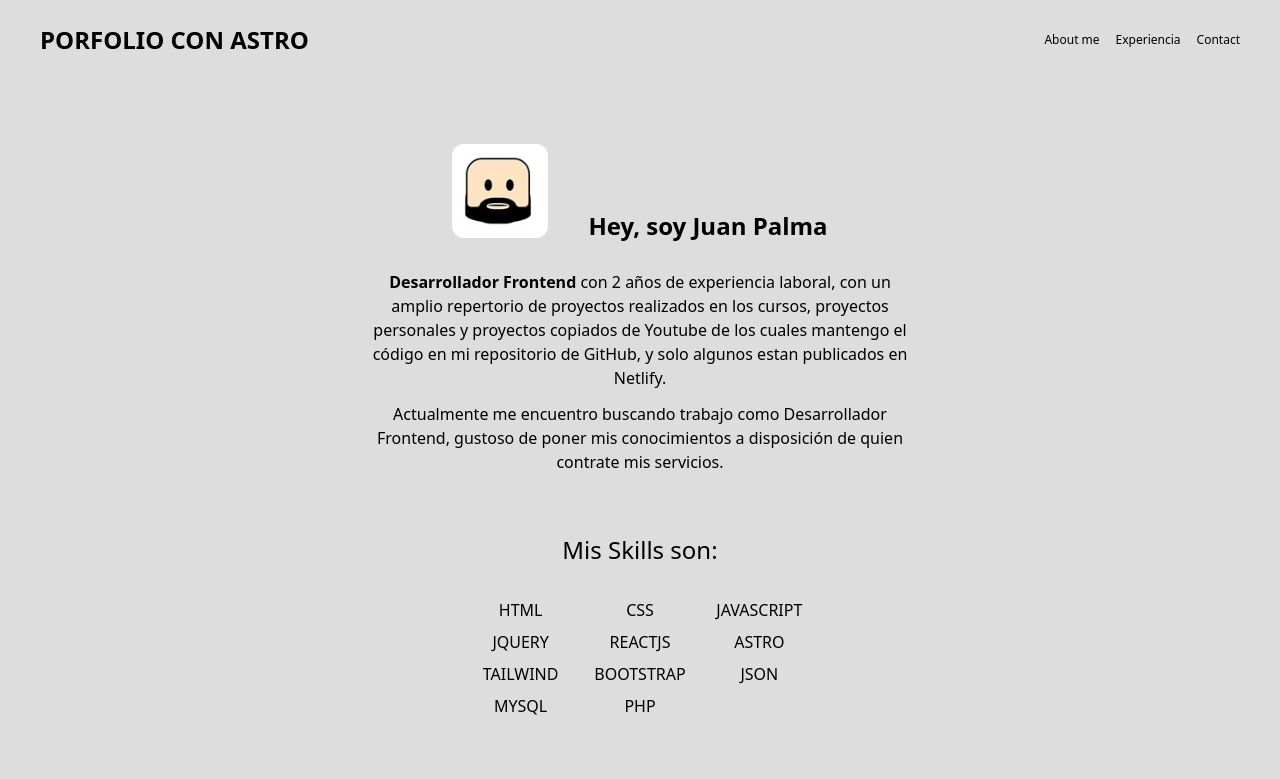
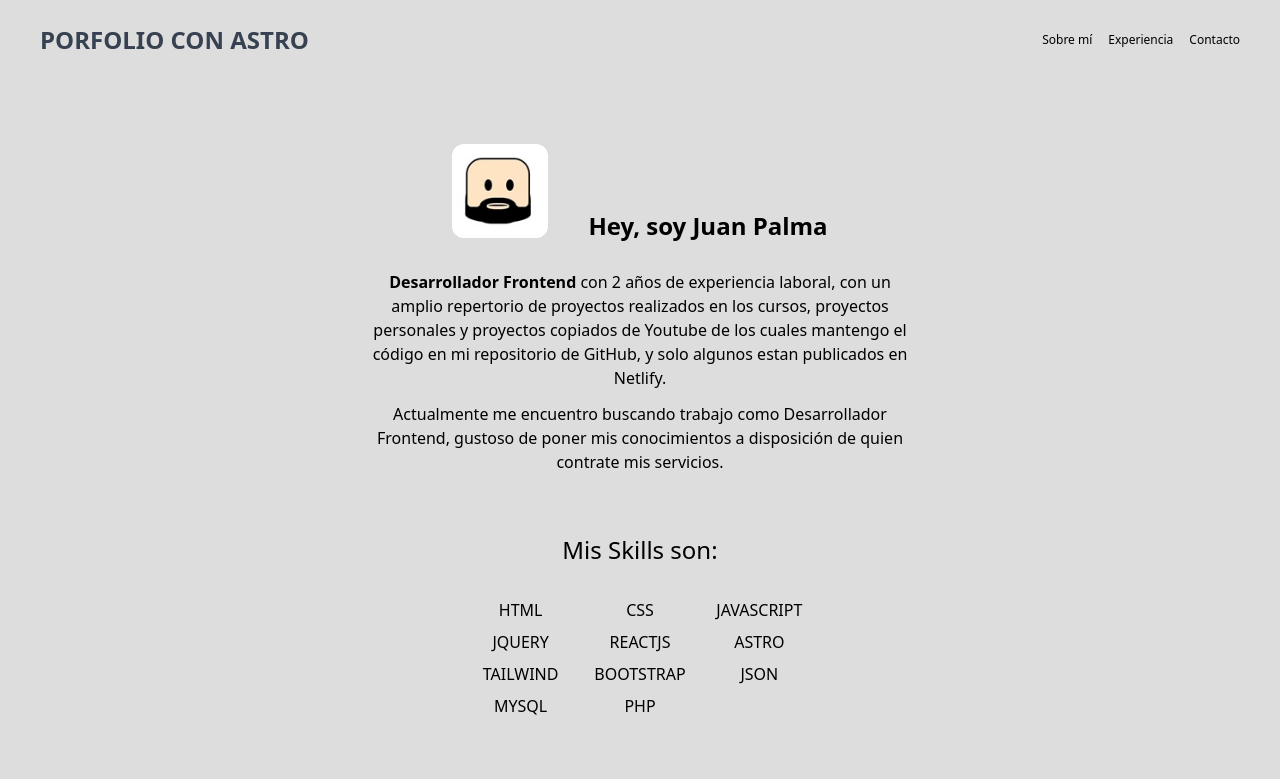
Before and after one commit to jpalma76/ejercicio-portfolio-con-astro, an Astro site: page / in a window 1280 px wide. Shown: the top 779 px of the page. Built offline with nearby package versions, Linux system fonts and the light colour scheme; Astro itself is replaced by a stand-in of ours.

Commit message:
cambia color de fuente traduce menu a español

```diff
--- a/src/components/Header.astro
+++ b/src/components/Header.astro
@@ -1,10 +1,10 @@
 <header class="flex justify-between px-5 md:px-10 h-20 items-center gap-x-2">
-  <h1 class="text-xl md:text-2xl transition-all font-bold uppercase">
+  <h1 class="text-xl md:text-2xl transition-all font-bold uppercase text-gray-700">
     Porfolio con astro
   </h1>
   <ul class="flex gap-x-4 text-xs ">
     <li class="hover:scale-110">
-      <a href="#">About me</a>
+      <a href="#">Sobre mí</a>
     </li>
 
     <li class="hover:scale-110">
@@ -12,7 +12,7 @@
     </li>
 
     <li class="hover:scale-110">
-      <a href="#">Contact</a>
+      <a href="#">Contacto</a>
     </li>
   </ul>
 </header>
```
